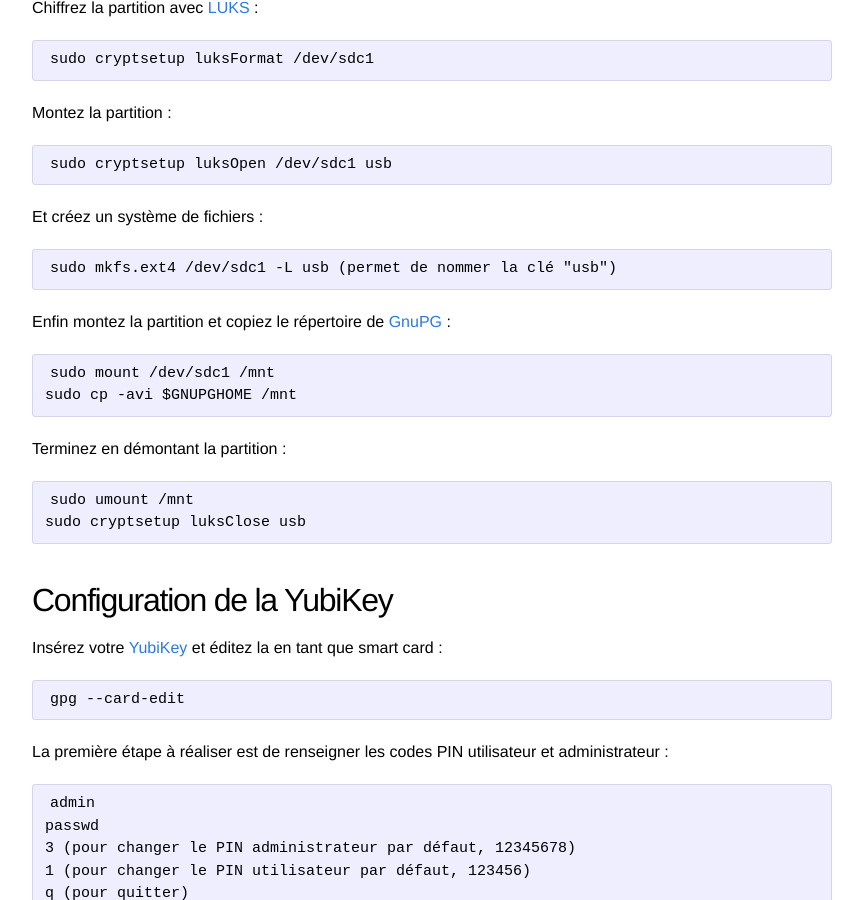
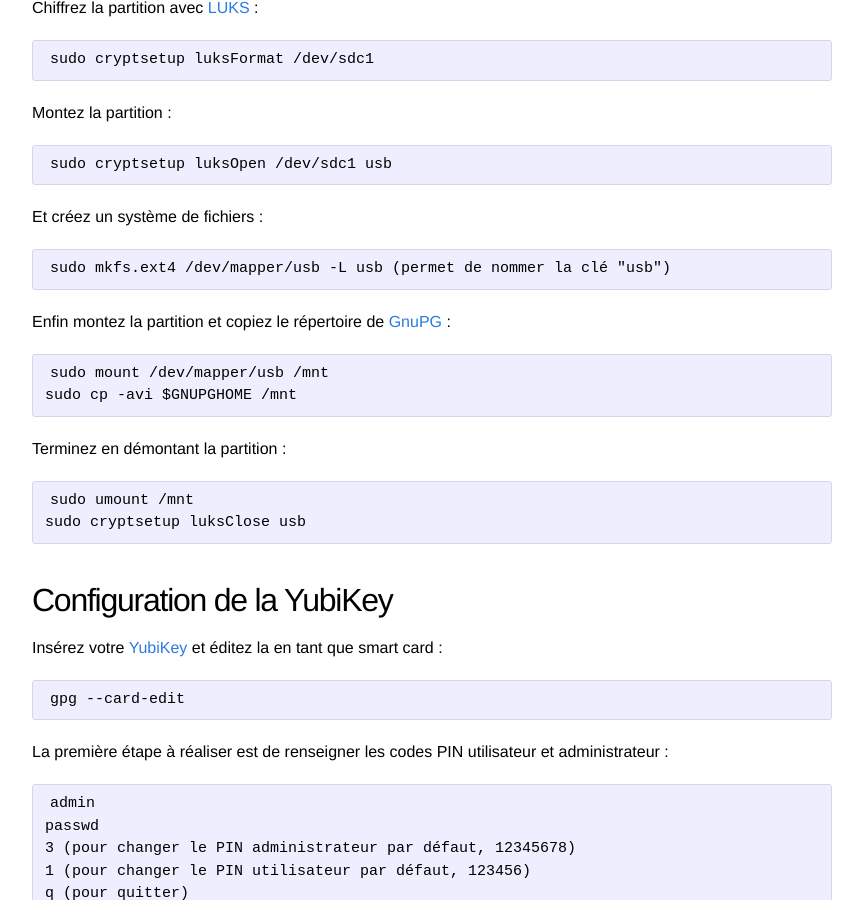
Before and after one commit to joow/joow.github.io, a Jekyll site: the page built from _posts/2018-12-02-gnupg-yubikey.md, in a window 1280 px wide and 900 px high, scrolled down 3157 px. Shown: the whole window, without its empty margins (208-1071 px from the left). Built offline with Jekyll 4.4.1, drawn with Linux system fonts in a browser that asks for light colours; comment, search, counter and statistics services are not loaded.

Commit message:
🐛 Fix USB stick formatting and mounting instructions

```diff
--- a/_posts/2018-12-02-gnupg-yubikey.md
+++ b/_posts/2018-12-02-gnupg-yubikey.md
@@ -123,11 +123,11 @@ Montez la partition :
 
 Et créez un système de fichiers :
 
-    sudo mkfs.ext4 /dev/sdc1 -L usb (permet de nommer la clé "usb")
+    sudo mkfs.ext4 /dev/mapper/usb -L usb (permet de nommer la clé "usb")
 
 Enfin montez la partition et copiez le répertoire de [GnuPG] :
 
-    sudo mount /dev/sdc1 /mnt
+    sudo mount /dev/mapper/usb /mnt
     sudo cp -avi $GNUPGHOME /mnt
 
 Terminez en démontant la partition :
```
